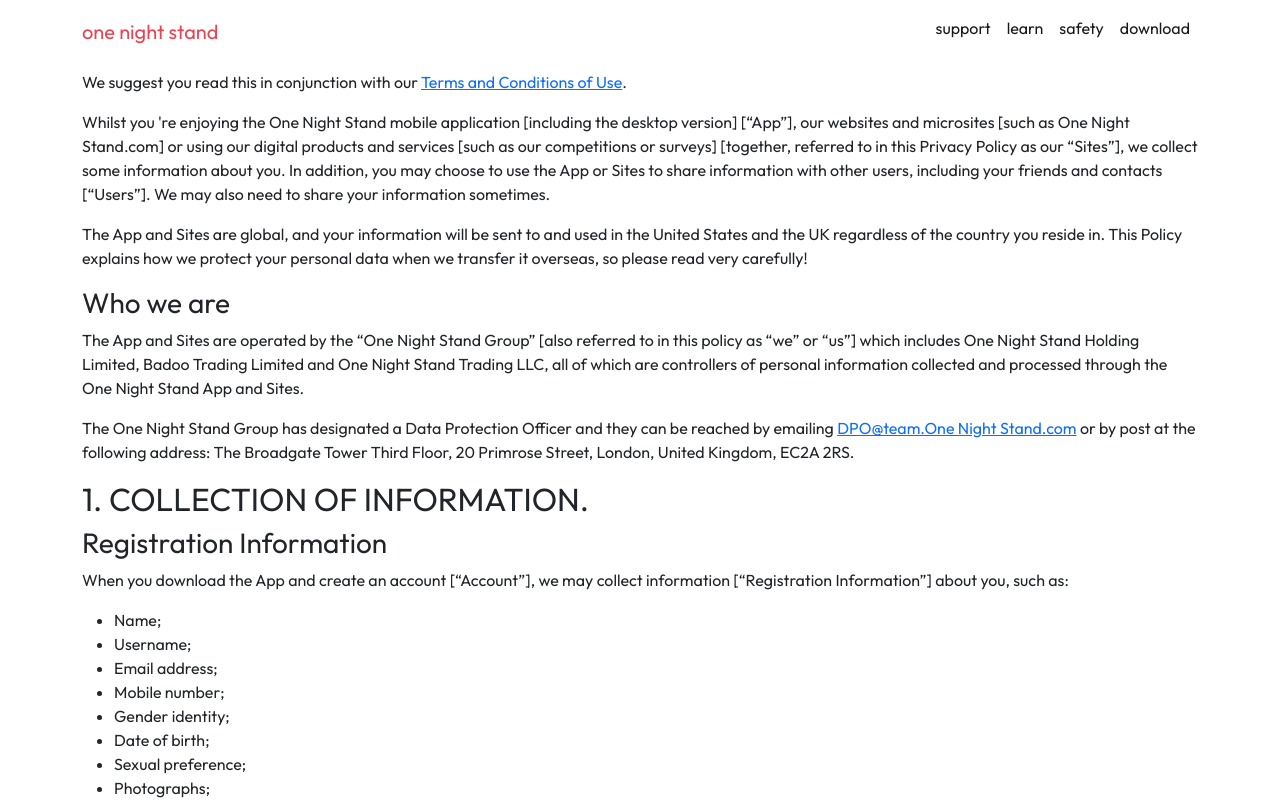
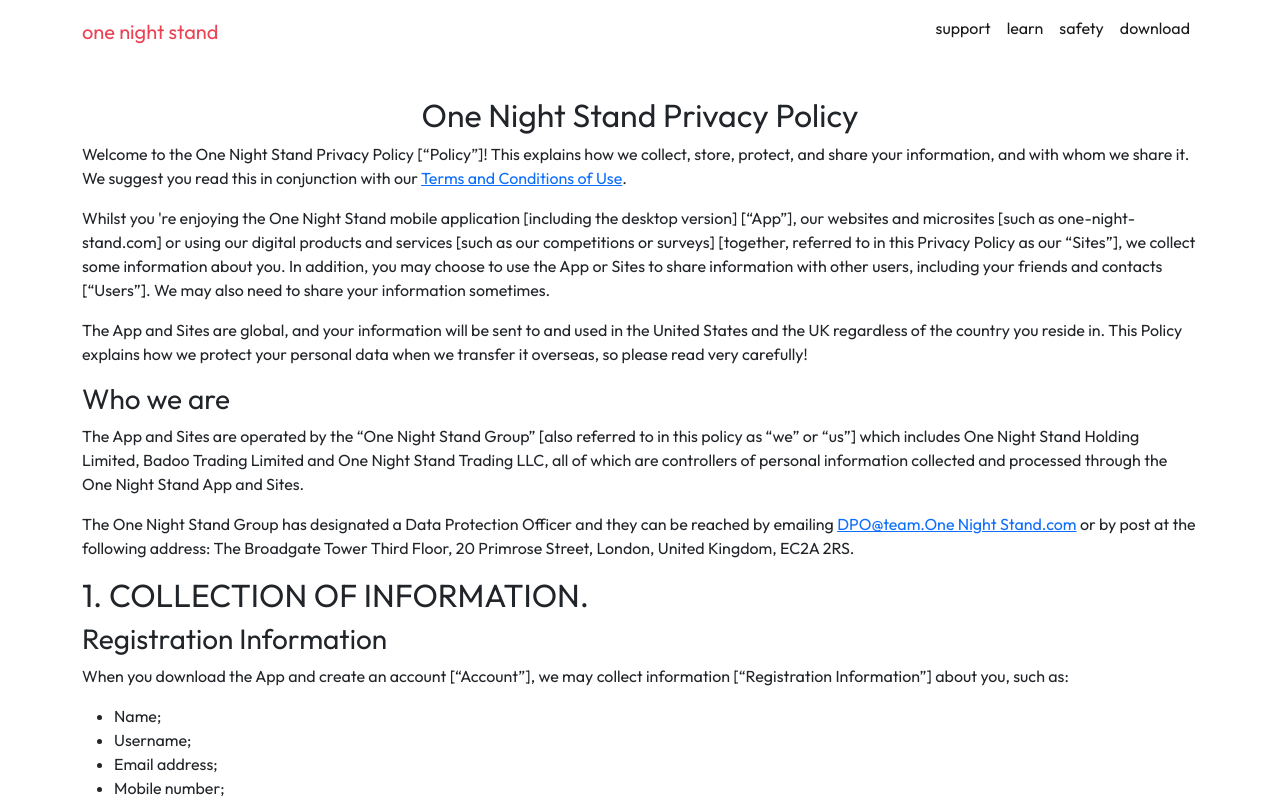
Before and after one commit to Continuum-Technologies/one-night-stand-front, a Next.js app: page /privacy in a window 1280 px wide. Shown: the top 800 px of the page. Built offline with nearby package versions, Linux system fonts and the light colour scheme.

Commit message:
Fixed page visibility

```diff
--- a/pages/privacy/index.jsx
+++ b/pages/privacy/index.jsx
@@ -3,7 +3,8 @@
 const Privacy = () => {
   return (
     <Layout>
-      <div className="container">
+      <div className="container pt-5">
+        <div className="pt-5">
         <h2 className="text-center">One Night Stand Privacy Policy</h2>
         <p>
           Welcome to the One Night Stand Privacy Policy &#91;“Policy”&#93;! This
@@ -14,7 +15,7 @@
         <p>
           Whilst you &apos;re enjoying the One Night Stand mobile application
           &#91;including the desktop version&#93; &#91;“App”&#93;, our websites
-          and microsites &#91;such as One Night Stand.com&#93; or using our
+          and microsites &#91;such as one-night-stand.com&#93; or using our
           digital products and services &#91;such as our competitions or
           surveys&#93; &#91;together, referred to in this Privacy Policy as our
           “Sites”&#93;, we collect some information about you. In addition, you
@@ -1394,6 +1395,7 @@
         <h3>Effective date</h3>
         <p>This Privacy Policy was last updated 31st October 2022.</p>
       </div>
+      </div>
     </Layout>
   );
 };
--- a/pages/terms/index.jsx
+++ b/pages/terms/index.jsx
@@ -5,7 +5,7 @@
   return (
     <Layout>
       <div className="container pt-5">
-        <h2 className="text-center">
+        <h2 className="text-center pt-5">
           One Night Stand Terms and Conditions of Use
         </h2>
         <p>
```
